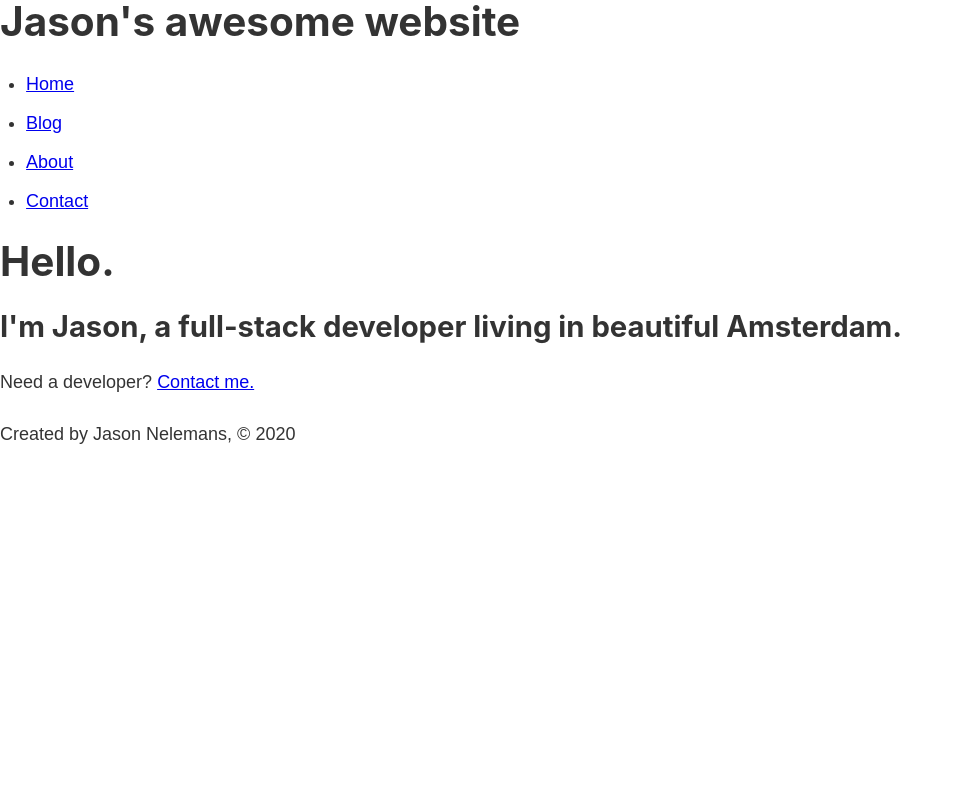
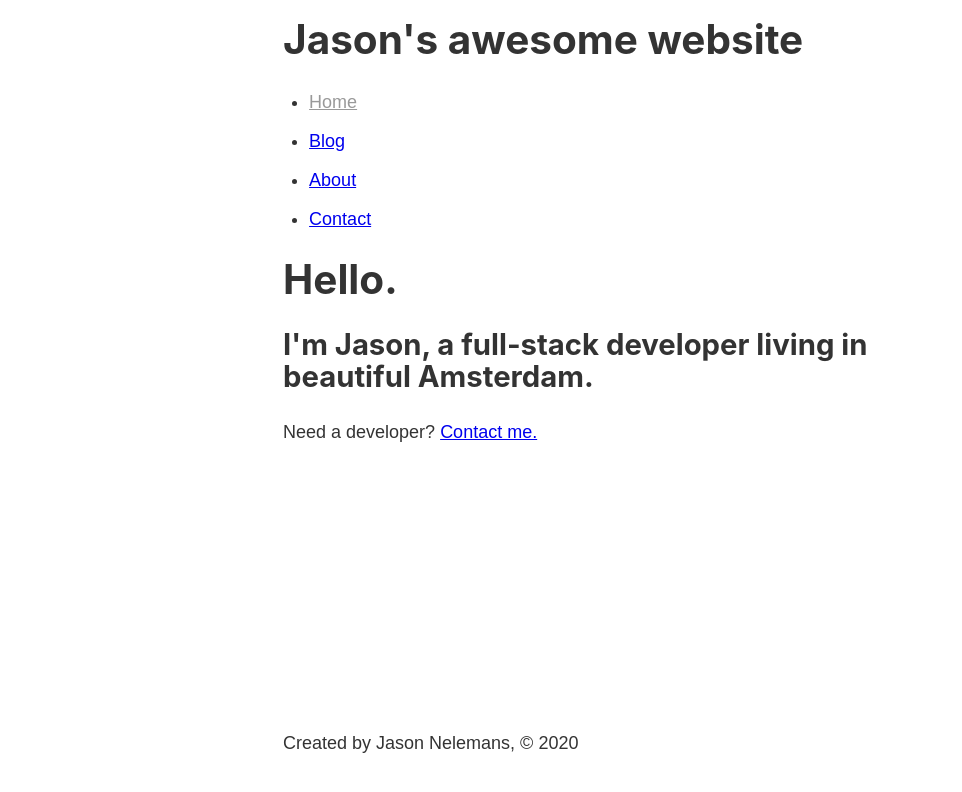
Before and after one commit to JasonNelemans/gatsby-bootcamp, a Gatsby site: page / in a window 1280 px wide. Shown: the whole page, without its empty margins (0-962 px from the left). Built offline with nearby package versions, Linux system fonts and the light colour scheme; Gatsby itself is replaced by a stand-in of ours.

Commit message:
added basic styling rules to layout

```diff
--- a/src/components/header.js
+++ b/src/components/header.js
@@ -1,5 +1,7 @@
 import React from "react"
 import { Link } from "gatsby"
+
+import headerStyles from "./header.module.scss"
 
 const Header = () => {
   return (
@@ -8,7 +10,7 @@ const Header = () => {
       <nav>
         <ul>
           <li>
-            <Link to="/">Home</Link>
+            <Link className={headerStyles.link}to="/">Home</Link>
           </li>
           <li>
             <Link to="/blog">Blog</Link>
--- /dev/null
+++ b/src/components/header.module.scss
@@ -0,0 +1,3 @@
+.link {
+  color: #999999
+}
--- a/src/components/layout.js
+++ b/src/components/layout.js
@@ -1,14 +1,17 @@
-import React from 'react'
+import React from "react"
 
 import Header from "./header"
 import Footer from "./footer"
 import '../styles/index.scss'
+import layoutStyles from "./layout.module.scss"
 
-const Layout = (props) => {
+const Layout = props => {
   return (
-    <div>
-      <Header />
-      {props.children}
+    <div className={layoutStyles.container}>
+      <div className={layoutStyles.content}>
+        <Header />
+        {props.children}
+      </div>
       <Footer />
     </div>
   )
--- /dev/null
+++ b/src/components/layout.module.scss
@@ -0,0 +1,15 @@
+.container {
+  margin: 0 auto;
+  max-width: 750px;
+  padding: 1rem;
+
+  display: flex;
+  flex-direction: column;
+  min-height: 100vh;
+}
+body {
+  margin: 0;
+}
+.content {
+  flex-grow: 1;
+}
```
